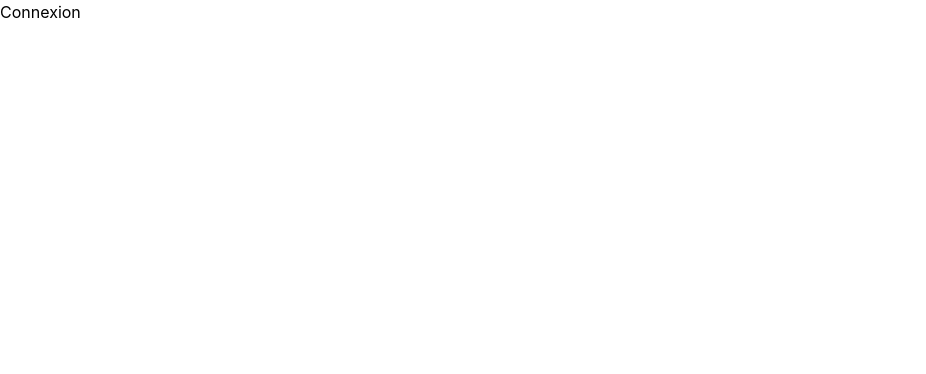
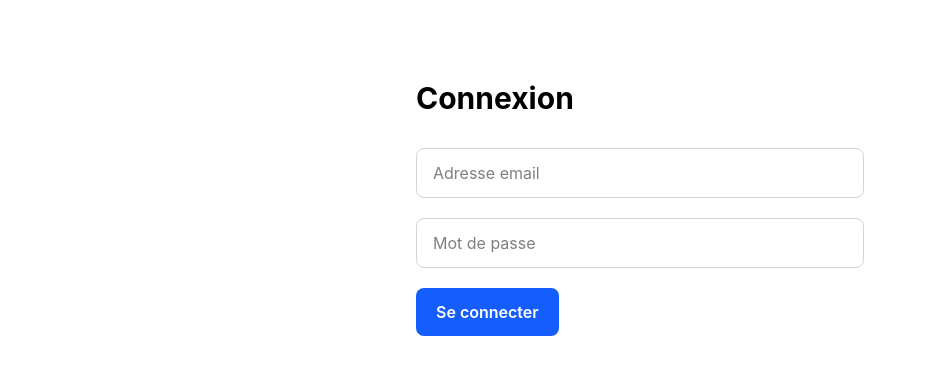
Before and after one commit to Radovoahary/lenz, a React (Vite) app in the folder frontend/: page /login in a window 1280 px wide. Shown: the top 374 px of the page, without its empty margins (0-926 px from the left). Built offline with nearby package versions, Linux system fonts and the light colour scheme.

Commit message:
Coding the LoginPage

```diff
--- /dev/null
+++ b/frontend/src/contexts/AuthContext.tsx
@@ -0,0 +1,44 @@
+import { createContext, useState } from "react";
+import type { ReactNode } from "react";
+import type { User } from "../types/auth.types";
+
+// Décrit ce que le contexte fournira à toute l'application
+interface AuthContextType {
+  user: User | null;
+  login: (user: User) => void;
+  logout: () => void;
+}
+
+// Création du contexte
+export const AuthContext = createContext<AuthContextType | null>(null);
+
+interface AuthProviderProps {
+  children: ReactNode;
+}
+
+export function AuthProvider({ children }: AuthProviderProps) {
+  // Utilisateur actuellement connecté
+  const [user, setUser] = useState<User | null>(null);
+
+  // Connecte un utilisateur
+  function login(user: User) {
+    setUser(user);
+  }
+
+  // Déconnecte l'utilisateur
+  function logout() {
+    setUser(null);
+  }
+
+  return (
+    <AuthContext.Provider
+      value={{
+        user,
+        login,
+        logout,
+      }}
+    >
+      {children}
+    </AuthContext.Provider>
+  );
+}
--- /dev/null
+++ b/frontend/src/contexts/AuthProvider.tsx
@@ -0,0 +1,34 @@
+import { useState } from "react";
+import type { ReactNode } from "react";
+
+import { AuthContext } from "./AuthContext";
+import type { User } from "../types/auth.types";
+
+interface AuthProviderProps {
+  children: ReactNode;
+}
+
+export function AuthProvider({ children }: AuthProviderProps) {
+  // Utilisateur actuellement connecté
+  const [user, setUser] = useState<User | null>(null);
+
+  function login(user: User) {
+    setUser(user);
+  }
+
+  function logout() {
+    setUser(null);
+  }
+
+  return (
+    <AuthContext.Provider
+      value={{
+        user,
+        login,
+        logout,
+      }}
+    >
+      {children}
+    </AuthContext.Provider>
+  );
+}
--- /dev/null
+++ b/frontend/src/hooks/useAuth.ts
@@ -0,0 +1,12 @@
+import { useContext } from "react";
+import { AuthContext } from "../contexts/AuthContext";
+
+export function useAuth() {
+  const context = useContext(AuthContext);
+
+  if (!context) {
+    throw new Error("useAuth doit être utilisé dans AuthProvider");
+  }
+
+  return context;
+}
--- a/frontend/src/pages/LoginPage.tsx
+++ b/frontend/src/pages/LoginPage.tsx
@@ -1,5 +1,99 @@
+// Permet d'utiliser React Hook Form
+import { useForm } from "react-hook-form";
+
+// Permet de connecter Zod avec React Hook Form
+import { zodResolver } from "@hookform/resolvers/zod";
+
+// Sert à créer le schéma de validation
+import { z } from "zod";
+
+// Notre composant Input
+import Input from "../components/ui/Input";
+
+// Notre composant Button
+import Button from "../components/ui/Button";
+
+
+// -----------------------------
+// Schéma de validation Zod
+// -----------------------------
+const loginSchema = z.object({
+
+  // Email obligatoire + format email
+  email: z
+    .string()
+    .email("Adresse email invalide"),
+
+  // Mot de passe d'au moins 6 caractères
+  password: z
+    .string()
+    .min(6, "Minimum 6 caractères"),
+});
+
+type LoginForm = z.infer<typeof loginSchema>;
+
 function LoginPage() {
-  return <h1>Connexion</h1>;
+
+  // Initialisation du formulaire
+  const {
+    register,
+    handleSubmit,
+    // Contient toutes les erreurs
+    formState: { errors }
+
+  } = useForm<LoginForm>({
+    // Utilise Zod pour valider le formulaire
+    resolver: zodResolver(loginSchema)
+  });
+
+  // Fonction exécutée après validation
+  function onSubmit(data: LoginForm) {
+
+    console.log(data);
+
+  }
+
+  return (
+
+    <div className="mx-auto mt-20 max-w-md">
+
+      <h1 className="mb-8 text-3xl font-bold">
+        Connexion
+      </h1>
+
+      {/* Formulaire */}
+      <form
+        onSubmit={handleSubmit(onSubmit)}
+        className="space-y-5"
+      >
+        {/* Champ Email */}
+        <div>
+          <Input
+            type="email"
+            placeholder="Adresse email"
+            {...register("email")}
+          />
+          {/* Affiche l'erreur si elle existe */}
+          <p className="mt-1 text-sm text-red-500">
+            {errors.email?.message}
+          </p>
+        </div>
+        {/* Champ Mot de passe */}
+        <div>
+          <Input
+            type="password"
+            placeholder="Mot de passe"
+            {...register("password")}
+          />
+          <p className="mt-1 text-sm text-red-500">
+            {errors.password?.message}
+          </p>
+        </div>
+        <Button type="submit">
+          Se connecter
+        </Button>
+      </form>
+    </div>
+  );
 }
-
 export default LoginPage;
--- /dev/null
+++ b/frontend/src/services/auth.service.ts
@@ -0,0 +1,26 @@
+import axios from "axios";
+import type {
+  LoginRequest,
+  RegisterRequest,
+  AuthResponse,
+} from "../types/auth.types";
+
+const api = axios.create({
+  baseURL: "http://localhost:3000/api",
+});
+
+export const login = async (
+  data: LoginRequest
+): Promise<AuthResponse> => {
+  const response = await api.post("/auth/login", data);
+
+  return response.data;
+};
+
+export const register = async (
+  data: RegisterRequest
+): Promise<AuthResponse> => {
+  const response = await api.post("/auth/register", data);
+
+  return response.data;
+};
```
Also changed, not shown: frontend/src/types/auth.types.ts (added, +22 -0 lines).
